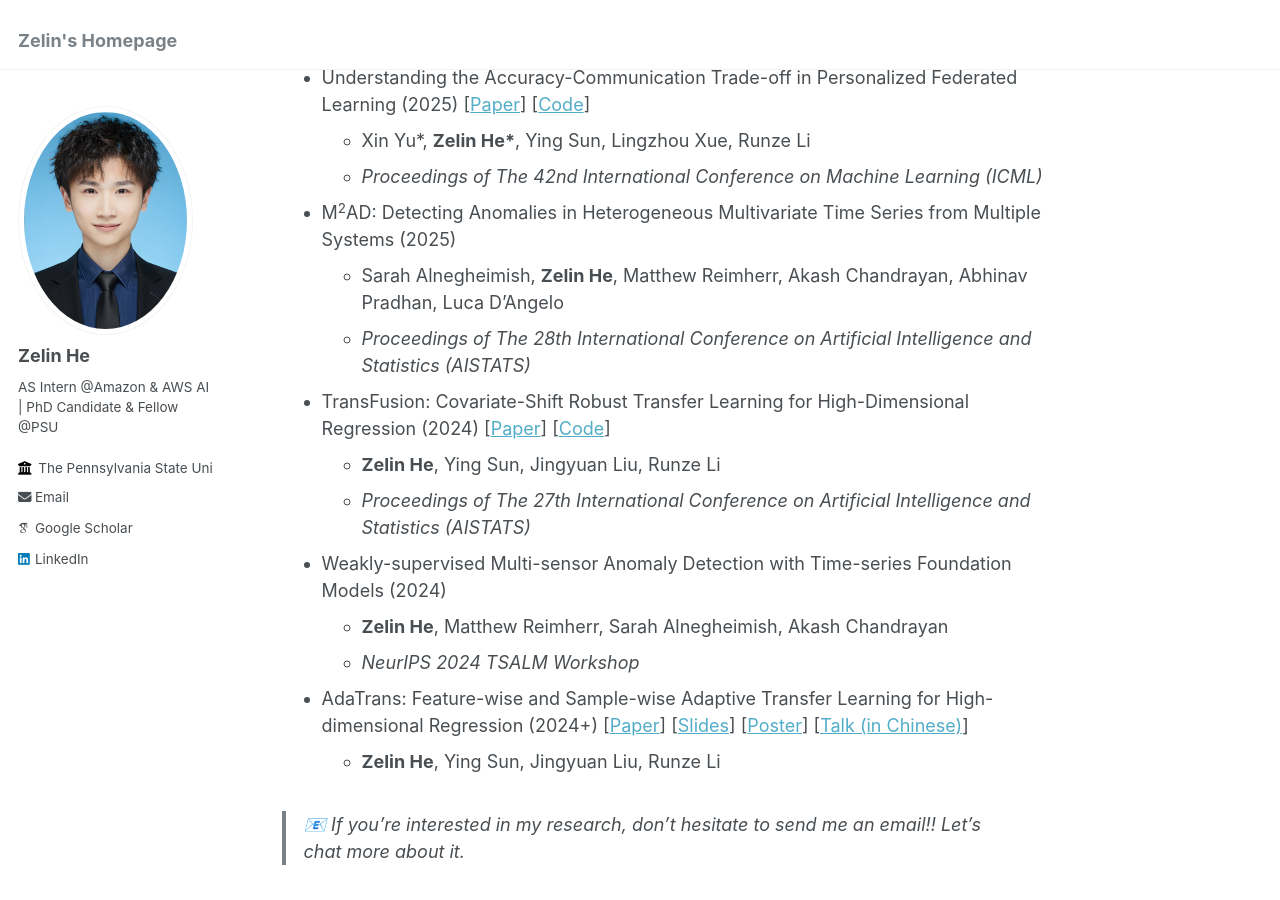
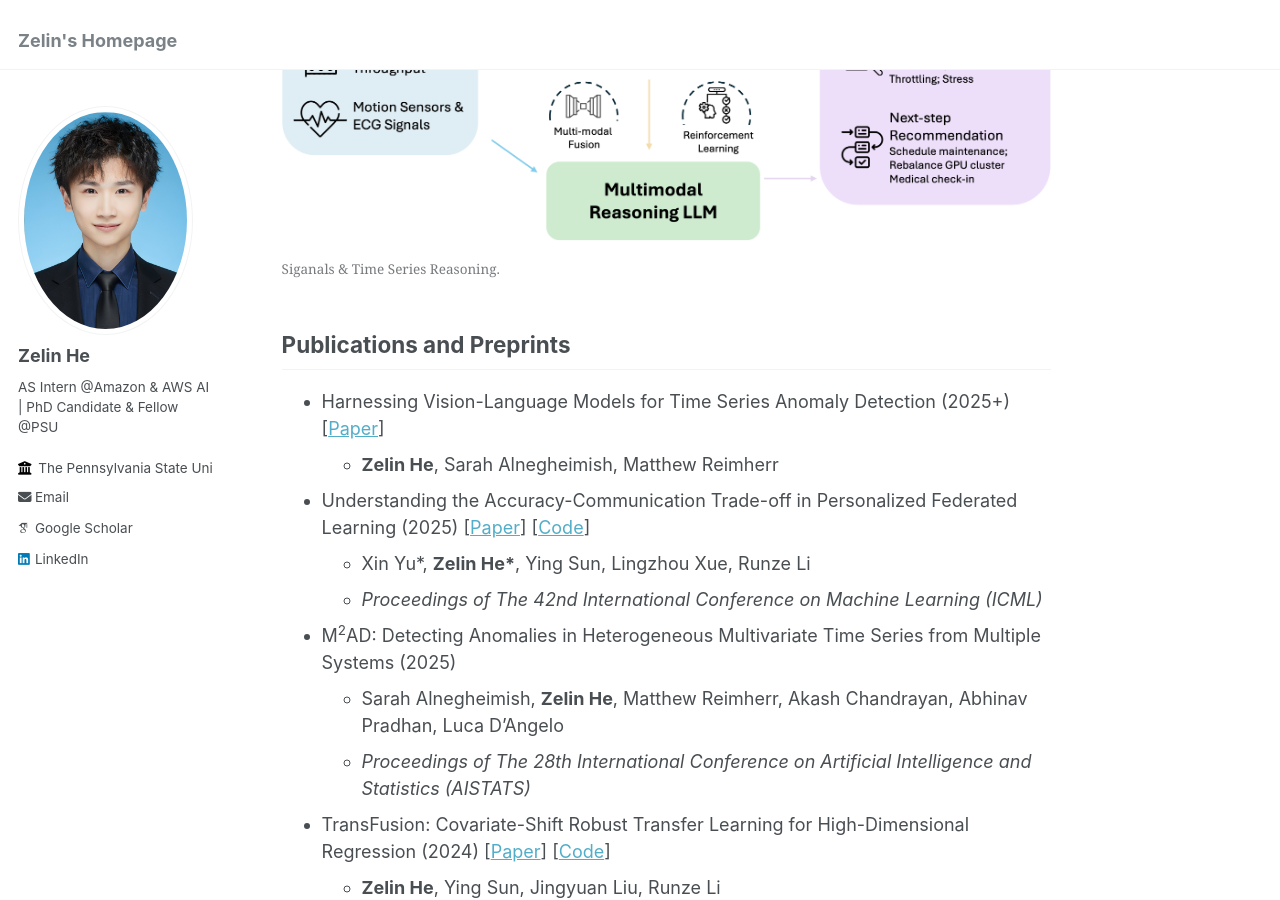
Before and after one commit to ZLHe0/zelinhe.github.io, a Jekyll site: the page built from _pages/about.md, in a window 1280 px wide and 900 px high, scrolled down 405 px. Built offline with Jekyll 4.4.1, drawn with Linux system fonts in a browser that asks for light colours; some web fonts are replaced.

Commit message:
Add diagram image to about page

```diff
--- a/_pages/about.md
+++ b/_pages/about.md
@@ -8,6 +8,11 @@ redirect_from:
 ---
 
 I am a Ph.D. Candidate in Statistics at Penn State. This summer, building on my work from last summer, I will again join Amazon DST & AWS AI as an Applied Scientist intern, focusing on large language and vision-language models for time-series reasoning, working with [Boran Han](https://boranhan.github.io/) and [Matthew Reimherr](https://mreimherr.github.io/). I am advised by Dr. [Runze Li](https://runzelipsu.github.io/) and in collaboration with Dr. [Ying Sun](https://ysunac.github.io/) from the EECS department, where we develop transfer-learning and meta-learning methods for modeling large-scale, crowd-sourced datasets.
+
+<figure>
+  <img src="/images/diagram.png" alt="Siganals & Time Series Reasoning" width="100%">
+  <figcaption>Siganals & Time Series Reasoning.</figcaption>
+</figure>
 
 ## Publications and Preprints
 - Harnessing Vision-Language Models for Time Series Anomaly Detection (2025+) [[Paper](https://arxiv.org/pdf/2506.06836)]
```
Also changed, not shown: images/diagram.png (added).
